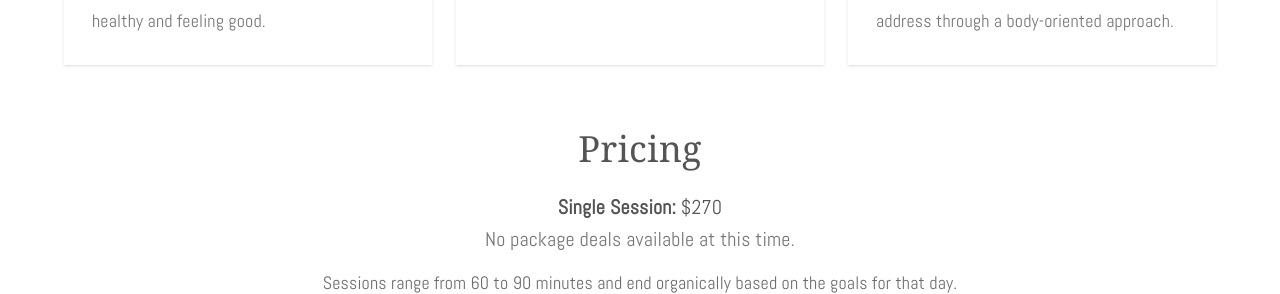
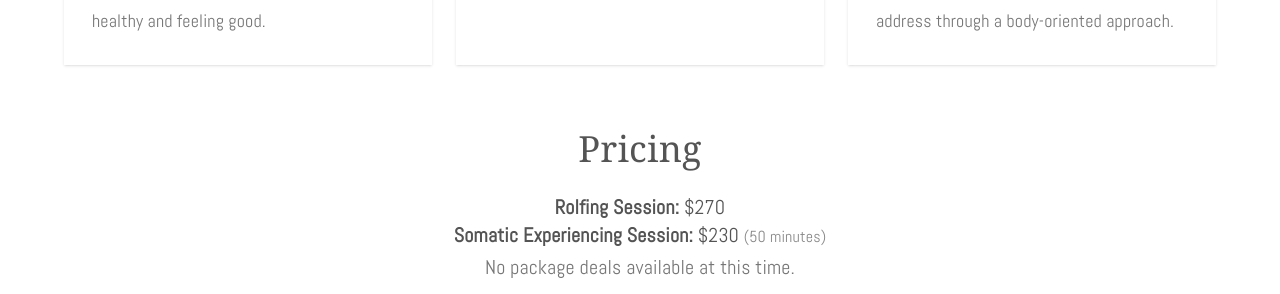
Before and after one commit to rccaputi-cmd/ryansrolfing, an Astro site: page /services in a window 1280 px wide. Shown: the part 665-959 px from the top of the page. Built offline with nearby package versions, Linux system fonts and the light colour scheme; Astro itself is replaced by a stand-in of ours; a web font is replaced by a local one.

Commit message:
Update pricing: Rolfing , SE  (50 min)

```diff
--- a/src/pages/services.astro
+++ b/src/pages/services.astro
@@ -20,7 +20,8 @@ const services = [
     <div class="mx-auto mt-16 max-w-3xl text-center">
       <h2 class="text-4xl">Pricing</h2>
       <div class="mt-6 text-xl">
-        <p><strong>Single Session:</strong> $270</p>
+        <p><strong>Rolfing Session:</strong> $270</p>
+      <p><strong>Somatic Experiencing Session:</strong> $230 <span class="text-base text-[#545454]/70">(50 minutes)</span></p>
         <p class="mt-1 text-[#545454]/80">No package deals available at this time.</p>
         <p class="mt-4 text-lg text-[#545454]/85">Sessions range from 60 to 90 minutes and end organically based on the goals for that day.</p>
       </div>
```
